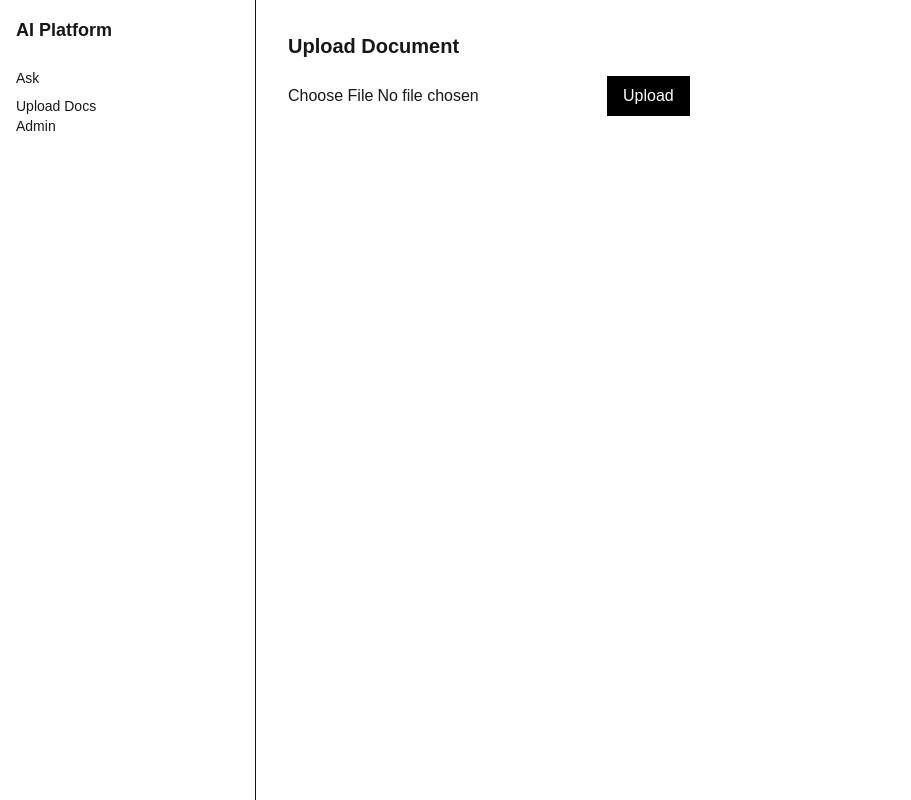
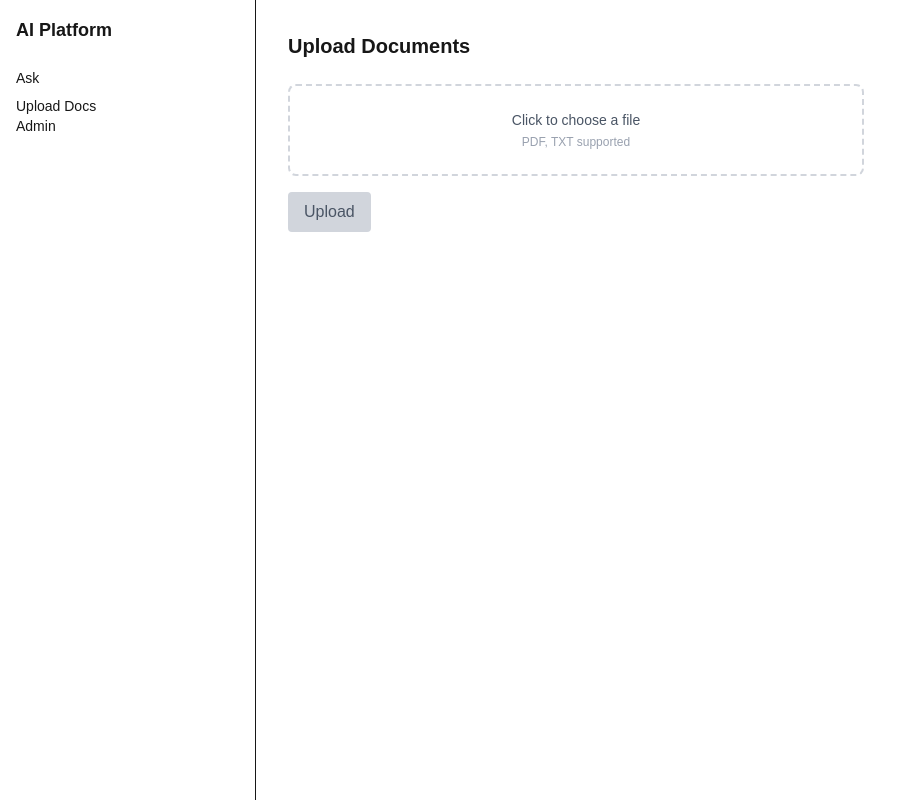
Before and after one commit to vinaykahar978/enterprise-ai-knowledge-platform, a Next.js app in the folder web/: page /upload in a window 1280 px wide. Shown: the whole page, without its empty margins (0-911 px from the left). Built offline with nearby package versions, Linux system fonts and the light colour scheme.

Commit message:
feat: improve file upload UI with rectangular selector

```diff
--- a/web/src/app/upload/page.tsx
+++ b/web/src/app/upload/page.tsx
@@ -7,29 +7,71 @@ export default function UploadPage() {
   const [file, setFile] = useState<File | null>(null);
   const [status, setStatus] = useState("");
 
-  async function handleUpload() {
-    if (!file) return;
-    await uploadDocument(file);
-    setStatus("Uploaded successfully");
-  }
+  const handleUpload = async () => {
+    if (!file) {
+      setStatus("Please select a file first");
+      return;
+    }
+
+    setStatus("Uploading...");
+
+    try {
+      await uploadDocument(file);
+      setStatus("Upload successful");
+    } catch {
+      setStatus("Upload failed");
+    }
+  };
 
   return (
-    <div>
-      <h1 className="text-xl font-semibold mb-4">Upload Document</h1>
+    <div className="max-w-xl">
+      <h1 className="text-xl font-semibold mb-6">Upload Documents</h1>
 
-      <input
-        type="file"
-        onChange={(e) => setFile(e.target.files?.[0] || null)}
-      />
+      {/* FILE PICKER */}
+      <label
+        htmlFor="file-upload"
+        className="flex flex-col items-center justify-center
+                   border-2 border-dashed border-gray-300
+                   rounded-lg p-6 cursor-pointer
+                   hover:border-black transition"
+      >
+        <input
+          id="file-upload"
+          type="file"
+          className="hidden"
+          onChange={(e) => {
+            const selectedFile = e.target.files?.[0];
+            setFile(selectedFile || null);
+          }}
+        />
 
+        {!file ? (
+          <>
+            <p className="text-sm text-gray-600">Click to choose a file</p>
+            <p className="text-xs text-gray-400 mt-1">
+              PDF, TXT supported
+            </p>
+          </>
+        ) : (
+          <>
+            <p className="text-sm font-medium">Selected file:</p>
+            <p className="text-xs text-gray-600 mt-1">{file.name}</p>
+          </>
+        )}
+      </label>
+
+      {/* UPLOAD BUTTON */}
       <button
-        className="ml-4 bg-black text-white px-4 py-2"
         onClick={handleUpload}
+        disabled={!file}
+        className={`mt-4 px-4 py-2 rounded
+          ${file ? "bg-black text-white" : "bg-gray-300 text-gray-600 cursor-not-allowed"}
+        `}
       >
         Upload
       </button>
 
-      {status && <p className="mt-4">{status}</p>}
+      {status && <p className="mt-4 text-sm">{status}</p>}
     </div>
   );
 }
```
